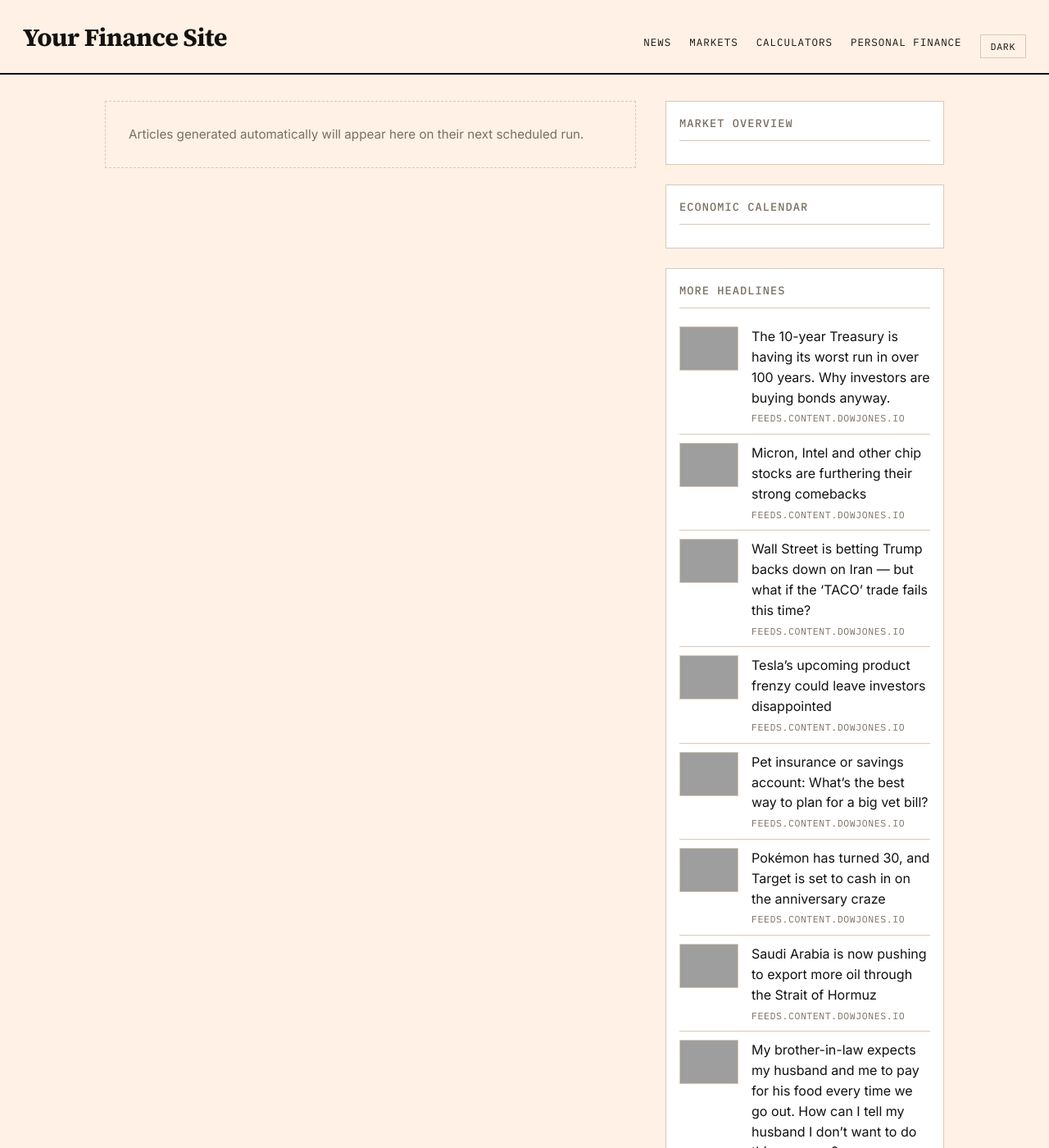
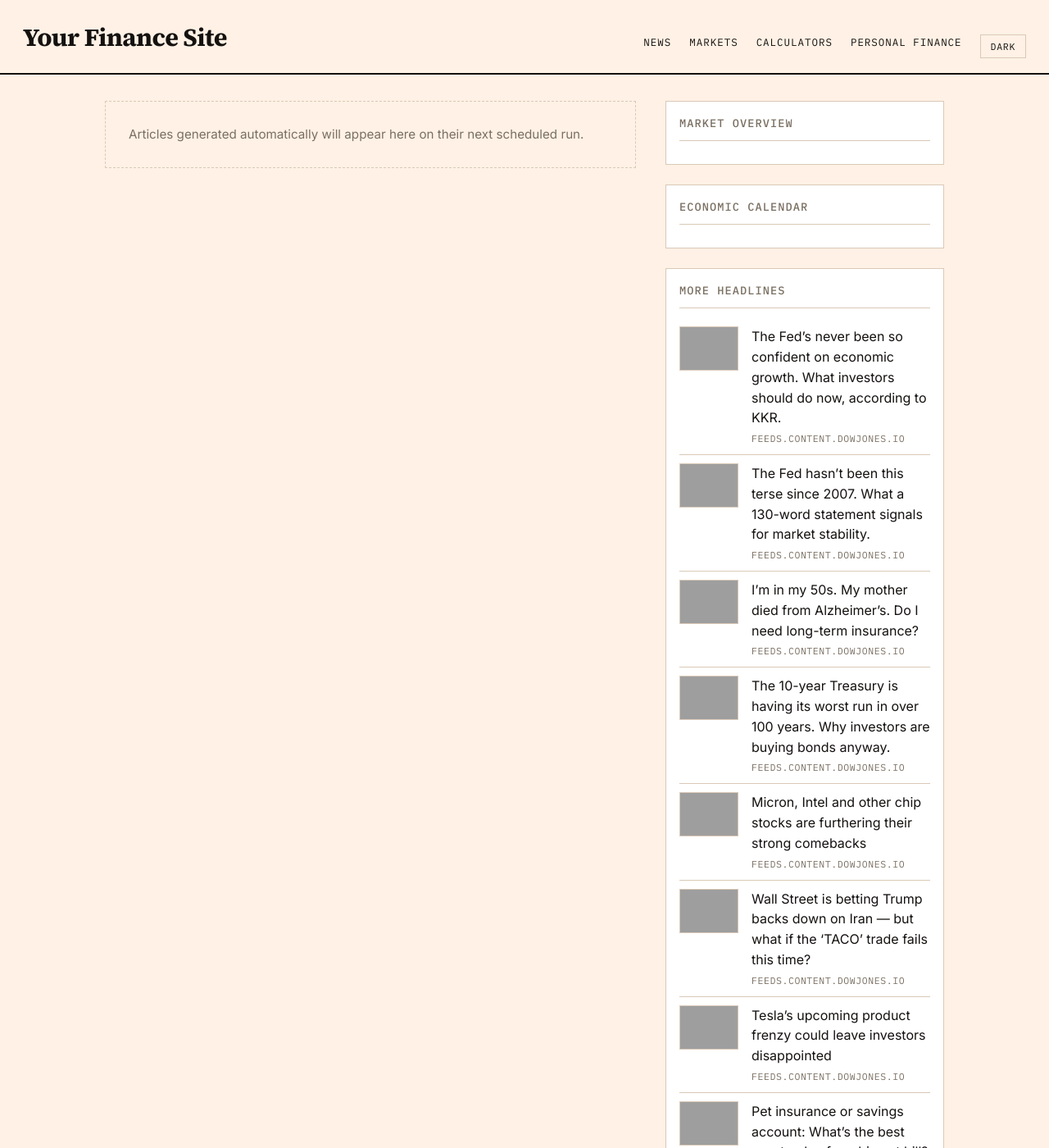
Before and after one commit to GlobTechCo/globtechco.github.io, a Jekyll site: the page built from index.html, in a window 1280 px wide and 1400 px high, cut to the strip 0-1400 px from the top of the window. Shown: the whole strip at 82% size. Built offline with Jekyll 4.4.1, drawn with Linux system fonts in a browser that asks for light colours; a script that is not in the unit is left out; the list of posts is cut into pages by our own code; some of the changed text lies outside the part shown; grey boxes are pictures that could not be loaded.

Commit message:
Auto-content update 2026-09-18

```diff
--- a/_data/aggregator.yml
+++ b/_data/aggregator.yml
@@ -1,3 +1,18 @@
+- title: "The Fed\u2019s never been so confident on economic growth. What investors should do now, according to KKR."
+  link: "https://www.marketwatch.com/story/the-feds-never-been-so-confident-on-economic-growth-what-investors-should-do-now-according-to-kkr-b2eef2ee?mod=mw_rss_topstories"
+  source: "feeds.content.dowjones.io"
+  pubdate: "Fri, 18 Sep 2026 10:08:00 GMT"
+  image: "https://images.mktw.net/im-67439365"
+- title: "The Fed hasn\u2019t been this terse since 2007. What a 130-word statement signals for market stability."
+  link: "https://www.marketwatch.com/story/the-fed-hasnt-been-this-terse-since-2007-what-a-130-word-statement-signals-for-market-stability-0fd31292?mod=mw_rss_topstories"
+  source: "feeds.content.dowjones.io"
+  pubdate: "Fri, 18 Sep 2026 10:08:00 GMT"
+  image: "https://images.mktw.net/im-45285362"
+- title: "I\u2019m in my 50s. My mother died from Alzheimer\u2019s. Do I need long-term insurance?"
+  link: "https://www.marketwatch.com/story/im-in-my-50s-my-mother-died-from-alzheimers-do-i-need-long-term-insurance-14d58069?mod=mw_rss_topstories"
+  source: "feeds.content.dowjones.io"
+  pubdate: "Fri, 18 Sep 2026 09:15:00 GMT"
+  image: "https://images.mktw.net/im-68469739"
 - title: "The 10-year Treasury is having its worst run in over 100 years. Why investors are buying bonds anyway."
   link: "https://www.marketwatch.com/story/the-bond-market-is-seeing-trouble-why-investors-are-buying-now-anyway-065a2f9f?mod=mw_rss_topstories"
   source: "feeds.content.dowjones.io"
@@ -33,18 +48,3 @@
   source: "feeds.content.dowjones.io"
   pubdate: "Thu, 17 Sep 2026 19:52:00 GMT"
   image: "https://images.mktw.net/im-46541430"
-- title: "My brother-in-law expects my husband and me to pay for his food every time we go out. How can I tell my husband I don\u2019t want to do this anymore?"
-  link: "https://www.marketwatch.com/story/my-brother-in-law-expects-my-husband-and-me-to-pay-for-his-food-every-time-we-go-out-how-can-i-tell-my-husband-i-dont-want-to-do-this-anymore-e2141455?mod=mw_rss_topstories"
-  source: "feeds.content.dowjones.io"
-  pubdate: "Thu, 17 Sep 2026 19:07:00 GMT"
-  image: "https://images.mktw.net/im-38331154"
-- title: "This is the only cybersecurity stock that can post big gains, according to one analyst"
-  link: "https://www.marketwatch.com/story/this-is-the-only-cybersecurity-stock-that-can-post-big-gains-according-to-one-analyst-8ffe034f?mod=mw_rss_topstories"
-  source: "feeds.content.dowjones.io"
-  pubdate: "Thu, 17 Sep 2026 18:46:00 GMT"
-  image: "https://images.mktw.net/im-343657"
-- title: "Amazon\u2019s secret weapon against Walmart could be a massive blitz in same-day delivery"
-  link: "https://www.marketwatch.com/story/amazons-secret-weapon-against-walmart-could-be-a-massive-blitz-in-same-day-delivery-a0ddf8d6?mod=mw_rss_topstories"
-  source: "feeds.content.dowjones.io"
-  pubdate: "Thu, 17 Sep 2026 17:42:00 GMT"
-  image: "https://images.mktw.net/im-18751467"
```
